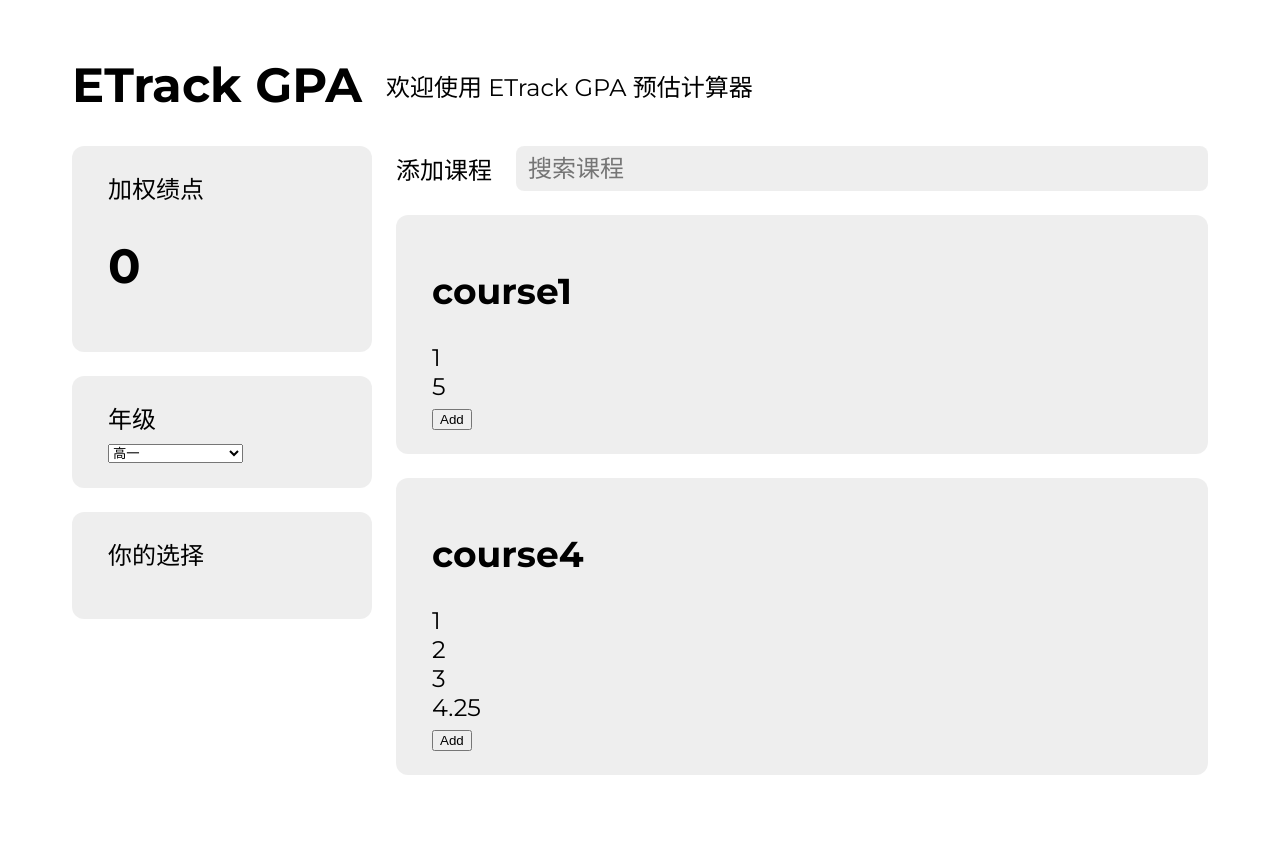
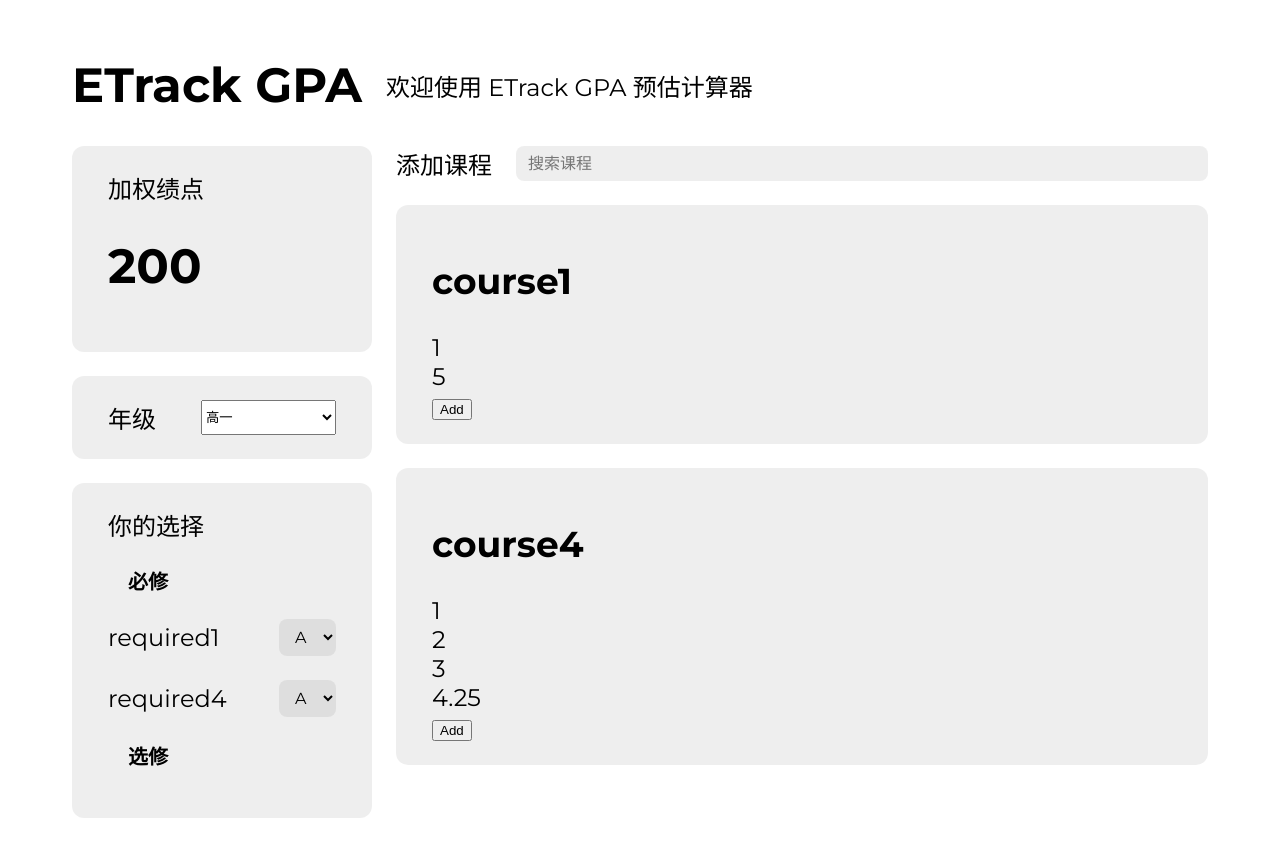
Before and after one commit to Tofutush/etrack, a React (Vite) app: page / in a window 1280 px wide. Before the commit the page ends 800 px from the top, so only its background shows below. Built offline with nearby package versions, Linux system fonts and the light colour scheme; a web font is replaced by a local one.

Commit message:
add required courses

```diff
--- a/src/App.tsx
+++ b/src/App.tsx
@@ -1,23 +1,29 @@
 import { useEffect, useState } from 'react';
 import CourseList from './courselist/CourseList';
-import courseData from './data.json';
+import courseData from './data/selective.json';
 import Course from './interfaces/Course';
 import SelectedCourse from './interfaces/SelectedCourse';
 import CourseSelection from './selectedcourselist/CourseSelection';
 import Gpa from './uicrap/Gpa';
+import GradeSelector from './uicrap/GradeSelector';
 import SearchBar from './uicrap/SearchBar';
-import GradeSelector from './uicrap/GradeSelector';
+import requiredCourseData from './data/required.json';
+import createSelectedCourse from './createSelectedCourse';
 
 function App() {
-    const [grade, setGrade] = useState<Array<number>>([1]);
-    const [gpa, setGpa] = useState<number>(0);
+    // const [grade, setGrade] = useState<Array<number>>([1]);
+    // const [gpa, setGpa] = useState<number>(0);
+    let gpa: number = 0;
     const [courseList, setCourseList] = useState<Array<Course>>(courseData.filter(c => c.grades.includes(1)));
     const [selectedCourses, setSelectedCourses] = useState<Array<SelectedCourse>>([]);
+    const [requiredCourses, setRequiredCourses] = useState<Array<SelectedCourse>>(requiredCourseData.filter(c => c.grades.includes(1)).map(c => createSelectedCourse(c)));
 
-    function onGradeChange(event: React.ChangeEvent<HTMLSelectElement>) {
-        // when grade changes, we'll just keep the courses that are offered in this grade and filter out the others
-        let grade = event.target.value.split('').map(n => parseInt(n));
-        setGrade(grade);
+    function onGradeChange(grade: Array<number>) {
+        // let grade = event.target.value.split('').map(n => parseInt(n));
+        // setGrade(grade);
+        setSelectedCourses(selectedCourses.filter(c => c.grades.some(g => grade.includes(g))));
+        setCourseList(courseData.filter(c => c.grades.some(g => grade.includes(g) && selectedCourses.every(sc => sc.name !== c.name))));
+        setRequiredCourses(requiredCourseData.filter(c => c.grades.some(g => grade.includes(g))).map(c => createSelectedCourse(c)));
     }
 
     function onAddCourse(course: SelectedCourse) {
@@ -27,17 +33,6 @@ function App() {
             setCourseList(deleteCourseFromCourseList(course));
         }
     }
-
-    // when selected courses is changed, change gpa
-    useEffect(() => calculateGpa(), [selectedCourses]);
-
-    // when grade changes, filter out not these grades from the selected list
-    useEffect(() => setSelectedCourses(selectedCourses.filter(c => c.grades.some(g => grade.includes(g)))), [grade]);
-    // do the same with the course list
-    useEffect(() => setCourseList(courseList.filter(c => c.grades.some(g => grade.includes(g)))), [grade]);
-
-    // when selected courses changes, filter out the selected from the course list
-    useEffect(() => setCourseList(courseList.filter(c => selectedCourses.every(sc => sc.name !== c.name))), [selectedCourses]);
 
     function deleteCourseFromCourseList(course: SelectedCourse) {
         // delete a specific course from the list, matched by name
@@ -56,12 +51,42 @@ function App() {
     }
 
     function calculateGpa() {
-        let gpa = 0;
+        let newgpa = 0;
         for (let z = 0; z < selectedCourses.length; z++) {
-            gpa += selectedCourses[z].gpa;
+            console.log(selectedCourses[z]);
+
+            switch (selectedCourses[z].letterGrade) {
+                case 'A':
+                    newgpa += 100;
+                    break;
+                case 'B':
+                    newgpa += 10;
+                    break;
+                case 'C':
+                    newgpa += 1;
+                    break;
+                default:
+                    throw new Error(`oops, grade ${selectedCourses[z].letterGrade} doesnt exist!`);
+            }
         }
-        setGpa(gpa);
+        for (let z = 0; z < requiredCourses.length; z++) {
+            switch (requiredCourses[z].letterGrade) {
+                case 'A':
+                    newgpa += 100;
+                    break;
+                case 'B':
+                    newgpa += 10;
+                    break;
+                case 'C':
+                    newgpa += 1;
+                    break;
+                default:
+                    throw new Error(`oops, grade ${requiredCourses[z].letterGrade} doesnt exist!`);
+            }
+        }
+        gpa = newgpa;
     }
+    calculateGpa();
 
     return (
         <>
@@ -73,7 +98,7 @@ function App() {
                 <div className="left-side flex f-col gap">
                     <Gpa value={gpa} />
                     <GradeSelector onChange={onGradeChange} />
-                    <CourseSelection courses={selectedCourses} onDelete={removeSelectedCourse} />
+                    <CourseSelection courses={selectedCourses} required={requiredCourses} onDelete={removeSelectedCourse} />
                 </div>
                 <div className="right-side flex f-col gap f-1">
                     <SearchBar />
--- a/src/courselist/CourseList.tsx
+++ b/src/courselist/CourseList.tsx
@@ -1,6 +1,7 @@
 import Course from '../interfaces/Course';
 import SelectedCourse from '../interfaces/SelectedCourse';
 import CourseCard from './CourseCard';
+import createSelectedCourse from '../createSelectedCourse';
 
 // the list of courses, each course being a card
 
@@ -10,9 +11,6 @@ type CourseListProps = {
 }
 
 function CourseList({ list, onAdd }: CourseListProps) {
-	function createSelectedCourse(course: Course): SelectedCourse {
-		return { ...course, letterGrade: 'A' };
-	}
     const cards = list.map(course =>
         <CourseCard key={course.name} course={course}>
             <button onClick={() => onAdd(createSelectedCourse(course))}>Add</button>
--- /dev/null
+++ b/src/createSelectedCourse.tsx
@@ -0,0 +1,8 @@
+import Course from "./interfaces/Course";
+import SelectedCourse from "./interfaces/SelectedCourse";
+
+function createSelectedCourse(course: Course): SelectedCourse {
+    return { ...course, letterGrade: 'A' };
+}
+
+export default createSelectedCourse
--- a/src/css/style.css
+++ b/src/css/style.css
@@ -16,7 +16,6 @@ body {
 
 .flex {
 	display: flex;
-	gap: 1em;
 }
 
 .gap {
@@ -35,6 +34,12 @@ body {
 	flex: 1;
 }
 
+.subtitle {
+    font-size: smaller;
+    font-weight: bold;
+    text-indent: 1em;
+}
+
 .align-center {
 	align-items: center;
 }
@@ -48,11 +53,12 @@ body {
 .graybutton {
 	background-color: #0001;
 	font-family: montserrat, lxgw;
-	font-size: 24px;
+	font-size: 16px;
 	border: 0;
 	padding: 8px 12px;
 	border-radius: 8px;
 	cursor: pointer;
+    user-select: none;
 }
 
 .graybutton:hover {
@@ -68,10 +74,6 @@ body {
 	grid-template-columns: repeat(auto-fill, minmax(400px, 1fr));
 }
 
-.selected-courses {
-	margin-top: 1em;
-}
-
 .chosen-course>div:first-child {
 	gap: 6px;
 }
--- /dev/null
+++ b/src/data/required.json
@@ -0,0 +1,37 @@
+[
+    {
+        "name": "required1",
+        "grades": [
+            1
+        ],
+        "gpa": 5
+    },
+    {
+        "name": "required2",
+        "grades": [
+            2
+        ],
+        "gpa": 4
+    },
+    {
+        "name": "required3",
+        "grades": [
+            3
+        ],
+        "gpa": 4.5
+    },
+    {
+        "name": "required4",
+        "grades": [
+            1
+        ],
+        "gpa": 4.25
+    },
+    {
+        "name": "required5",
+        "grades": [
+            2
+        ],
+        "gpa": 5
+    }
+]
--- a/src/selectedcourselist/CourseSelection.tsx
+++ b/src/selectedcourselist/CourseSelection.tsx
@@ -1,19 +1,27 @@
 import SelectedCourse from '../interfaces/SelectedCourse';
+import RequiredCourseCard from './RequiredCourseCard';
 import SelectedCourseCard from "./SelectedCourseCard";
 
 // the thing off to the left showing a list of the courses youve selected
 
 type CourseSelectionProps = {
     courses: Array<SelectedCourse>,
+    required: Array<SelectedCourse>,
     onDelete: (course: SelectedCourse) => void;
 }
 
-function CourseSelection({ courses, onDelete }: CourseSelectionProps) {
+function CourseSelection({ courses, required, onDelete }: CourseSelectionProps) {
+    let requiredCourses = required.map(c => <RequiredCourseCard key={c.name} course={c} />);
     let selectedCourses = courses.map(c => <SelectedCourseCard key={c.name} course={c} onDelete={onDelete} />);
     return (
-        <div id="search-bar" className="graybox">
+        <div id="search-bar" className="graybox flex f-col gap">
             <div>你的选择</div>
-            <div className="selected-courses">
+            <div className="subtitle">必修</div>
+            <div className="flex f-col gap">
+                {requiredCourses}
+            </div>
+            <div className="subtitle">选修</div>
+            <div className="flex f-col gap">
                 {selectedCourses}
             </div>
         </div>
--- /dev/null
+++ b/src/selectedcourselist/RequiredCourseCard.tsx
@@ -0,0 +1,22 @@
+import SelectedCourse from "../interfaces/SelectedCourse";
+
+// one strip of a course, but required so theres no close button
+
+type RequiredCourseCardProps = {
+    course: SelectedCourse
+}
+
+function RequiredCourseCard({ course }: RequiredCourseCardProps) {
+    return (
+        <div className="chosen-course flex space-between align-center">
+            <div>{course.name}</div>
+            <select className="graybutton" defaultValue={course.letterGrade}>
+                <option>A</option>
+                <option>B</option>
+                <option>C</option>
+            </select>
+        </div>
+    )
+}
+
+export default RequiredCourseCard;
--- a/src/uicrap/GradeSelector.tsx
+++ b/src/uicrap/GradeSelector.tsx
@@ -1,14 +1,14 @@
 // the box that lets you select your grade
 
 type GradeSelectorProps = {
-    onChange: (event: React.ChangeEvent<HTMLSelectElement>) => void;
+    onChange: (grade: Array<number>) => void;
 }
 
 function GradeSelector({ onChange }: GradeSelectorProps) {
     return (
-        <div className="graybox grade-selector">
+        <div className="graybox grade-selector flex space-between">
             <div>年级</div>
-            <select name="grade" defaultValue="1" onChange={onChange}>
+            <select name="grade" defaultValue="1" onChange={e => onChange(e.target.value.split(',').map(n => parseInt(n)))}>
                 <option value="1">高一</option>
                 <option value="2">高二</option>
                 <option value="3">高三</option>
```
Also changed, not shown: src/data/selective.json (renamed from src/data.json). Lines whose indentation alone changed are shown as unchanged.
